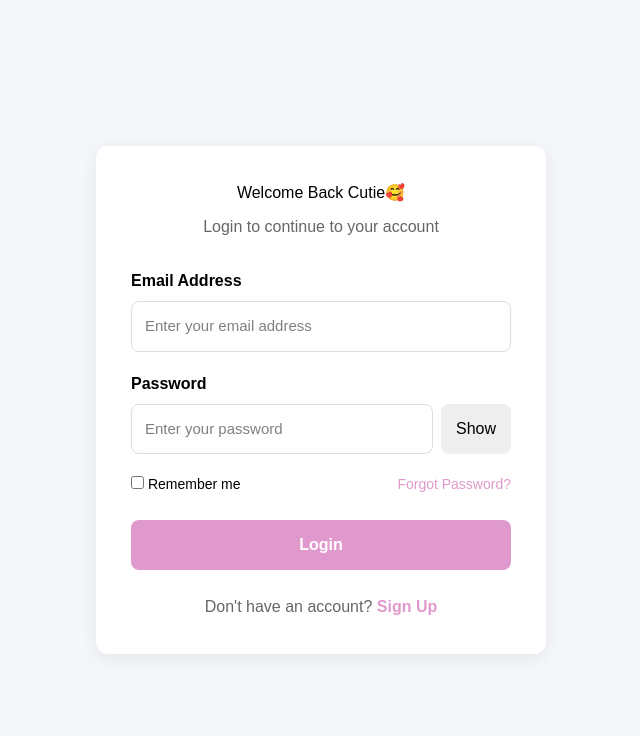
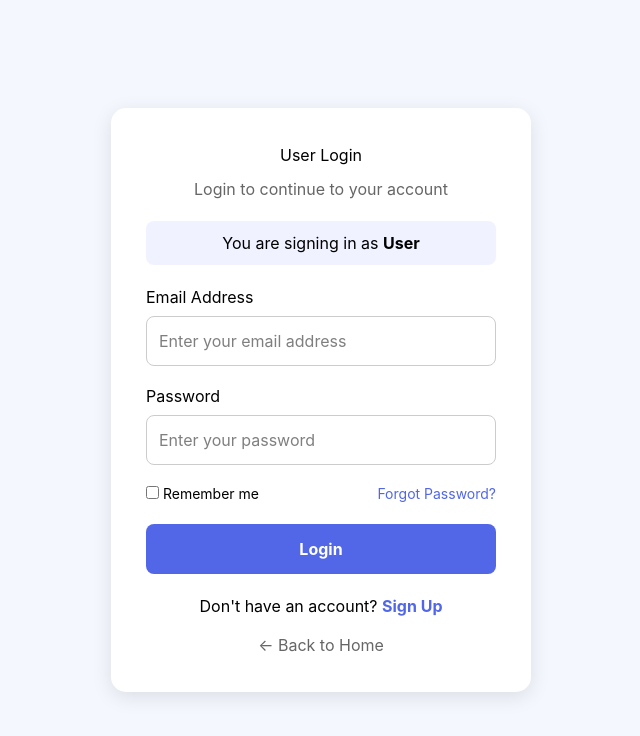
Before and after one commit to Sandradanny/Event-ticketing-platform-project-, a React (Vite) app in the folder eventhub-frontend/: page /login in a window 1280 px wide. Shown: the top 736 px of the page, without its empty margins (319-959 px from the left). Built offline with nearby package versions, Linux system fonts and the light colour scheme.

Commit message:
Add homepage components and project structure

```diff
--- a/eventhub-frontend/src/pages/Home.jsx
+++ b/eventhub-frontend/src/pages/Home.jsx
@@ -1,22 +1,101 @@
-import { Link } from 'react-router-dom'
-import Navbar from '../Navbar'
-import './Home.css'
+import { useNavigate } from "react-router-dom";
 
 export default function Home() {
+  const navigate = useNavigate();
+  <div>
+  <h3>Sign In</h3>
+
+  <button
+    onClick={() => navigate("/login?role=user")}
+  >
+    Sign in as User
+  </button>
+
+  <button
+    onClick={() => navigate("/login?role=admin")}
+  >
+    Sign in as Admin
+  </button>
+</div>
+
   return (
-    <>
-      <Navbar />
+    <div style={styles.hero}>
+      <div style={styles.overlay}></div>
 
-      <section className="hero">
-        <h1>Discover Amazing Events</h1>
-        <p>
-          Browse concerts, conferences, festivals and book tickets online.
+      <div style={styles.content}>
+        <h1 style={styles.title}>
+          Discover Events.
+          <br />
+          Create Memories.
+        </h1>
+
+        <p style={styles.subtitle}>
+          Find exciting events happening around you and get your tickets
+          with ease.
         </p>
 
-        <Link to="/events" className="hero-btn">
+        <button
+          style={styles.button}
+          onClick={() => navigate("/events")}
+        >
           Explore Events
-        </Link>
-      </section>
-    </>
-  )
+        </button>
+      </div>
+    </div>
+  );
 }
+
+const styles = {
+  hero: {
+    minHeight: "100vh",
+    backgroundImage:
+      "url('https://images.unsplash.com/photo-1501386761578-eac5c94b800a?auto=format&fit=crop&w=2000&q=80')",
+    backgroundSize: "cover",
+    backgroundPosition: "center",
+    position: "relative",
+    display: "flex",
+    alignItems: "center",
+    justifyContent: "center",
+    fontFamily: "Arial, sans-serif",
+  },
+
+  overlay: {
+    position: "absolute",
+    inset: 0,
+    background: "rgba(0, 0, 0, 0.55)",
+  },
+
+  content: {
+    position: "relative",
+    zIndex: 1,
+    color: "white",
+    textAlign: "center",
+    maxWidth: "750px",
+    padding: "30px",
+  },
+
+  title: {
+    fontSize: "58px",
+    lineHeight: "1.1",
+    marginBottom: "20px",
+    fontWeight: "700",
+  },
+
+  subtitle: {
+    fontSize: "20px",
+    lineHeight: "1.6",
+    marginBottom: "35px",
+    color: "#f1f1f1",
+  },
+
+  button: {
+    padding: "15px 35px",
+    fontSize: "17px",
+    fontWeight: "bold",
+    color: "white",
+    backgroundColor: "#e099cc",
+    border: "none",
+    borderRadius: "8px",
+    cursor: "pointer",
+  },
+};
--- a/eventhub-frontend/src/pages/Login.jsx
+++ b/eventhub-frontend/src/pages/Login.jsx
@@ -1,76 +1,136 @@
 import { useState } from "react";
-import { useNavigate, Link } from "react-router-dom";
+import { useNavigate, useSearchParams } from "react-router-dom";
 
 export default function Login() {
   const navigate = useNavigate();
+  const [searchParams] = useSearchParams();
 
-  const [showPassword, setShowPassword] = useState(false);
+  // Gets the role selected from the homepage
+  const role = searchParams.get("role") || "user";
+
   const [email, setEmail] = useState("");
   const [password, setPassword] = useState("");
+  const [loading, setLoading] = useState(false);
+  const [message, setMessage] = useState("");
 
-  const handleLogin = (e) => {
+  const handleLogin = async (e) => {
     e.preventDefault();
 
-    if (!email || !password) {
-      alert("Please enter your email and password.");
-      return;
+    setLoading(true);
+    setMessage("");
+
+    try {
+      const response = await fetch(
+        "https://tmanagerapi-1.onrender.com/api/User/login",
+        {
+          method: "POST",
+          headers: {
+            "Content-Type": "application/json",
+          },
+
+          // IMPORTANT:
+          // Only email and password are sent.
+          // We are NOT sending role.
+          body: JSON.stringify({
+            email: email,
+            password: password,
+          }),
+        }
+      );
+
+      const data = await response.json();
+
+      if (!response.ok) {
+        throw new Error(data.message || "Invalid email or password");
       }
 
-    // Temporary frontend login
-    alert("Login successful!");
+      console.log("Login successful:", data);
 
-    // Take the user back to the events page
+      // Save the response from the backend
+      localStorage.setItem("user", JSON.stringify(data));
+
+      // Save which login option was selected
+      localStorage.setItem("selectedRole", role);
+
+      setMessage("Login successful!");
+
+      // Send user to events page
+      setTimeout(() => {
         navigate("/events");
+      }, 700);
+
+    } catch (error) {
+      console.error("Login error:", error);
+
+      setMessage(
+        error.message || "Something went wrong. Please try again."
+      );
+    } finally {
+      setLoading(false);
+    }
   };
 
   return (
     <div style={styles.container}>
+
       <div style={styles.card}>
-        <h1 style={styles.title}>Welcome Back Cutie🥰</h1>
+
+        {/* TITLE */}
+        <h2 style={styles.title}>
+          {role === "admin" ? "Admin Login" : "User Login"}
+        </h2>
 
         <p style={styles.subtitle}>
-          Login to continue to your account
+          {role === "admin"
+            ? "Login to access your admin account"
+            : "Login to continue to your account"}
         </p>
 
+        {/* SELECTED ROLE */}
+        <div style={styles.roleBox}>
+          You are signing in as{" "}
+          <strong>
+            {role === "admin" ? "Admin" : "User"}
+          </strong>
+        </div>
+
         <form onSubmit={handleLogin}>
-          {/* Email */}
+
+          {/* EMAIL */}
           <div style={styles.field}>
-            <label style={styles.label}>Email Address</label>
+
+            <label>Email Address</label>
 
             <input
               type="email"
               placeholder="Enter your email address"
               value={email}
               onChange={(e) => setEmail(e.target.value)}
+              required
               style={styles.input}
             />
+
           </div>
 
-          {/* Password */}
+          {/* PASSWORD */}
           <div style={styles.field}>
-            <label style={styles.label}>Password</label>
 
-            <div style={styles.passwordContainer}>
+            <label>Password</label>
+
             <input
-                type={showPassword ? "text" : "password"}
+              type="password"
               placeholder="Enter your password"
               value={password}
               onChange={(e) => setPassword(e.target.value)}
-                style={styles.passwordInput}
+              required
+              style={styles.input}
             />
 
-              <button
-                type="button"
-                onClick={() => setShowPassword(!showPassword)}
-                style={styles.showButton}
-              >
-                {showPassword ? "Hide" : "Show"}
-              </button>
-            </div>
           </div>
 
-          {/* Remember me + Forgot password */}
+          {/* OPTIONS */}
           <div style={styles.options}>
+
             <label>
               <input type="checkbox" />
               {" "}Remember me
@@ -78,30 +138,62 @@ export default function Login() {
 
             <button
               type="button"
-              onClick={() => alert("Password reset coming soon.")}
-              style={styles.linkButton}
+              onClick={() =>
+                setMessage(
+                  "Password reset is not available yet."
+                )
+              }
+              style={styles.forgotButton}
             >
               Forgot Password?
             </button>
+
           </div>
 
-          {/* Login button */}
+          {/* LOGIN BUTTON */}
           <button
             type="submit"
+            disabled={loading}
             style={styles.loginButton}
           >
-            Login
+            {loading ? "Logging in..." : "Login"}
           </button>
+
         </form>
 
-        {/* Sign up */}
+        {/* MESSAGE */}
+        {message && (
+          <p style={styles.message}>
+            {message}
+          </p>
+        )}
+
+        {/* SIGN UP */}
         <p style={styles.signupText}>
+
           Don't have an account?{" "}
-          <Link to="/signup" style={styles.signupLink}>
+
+          <button
+            type="button"
+            onClick={() => navigate("/signup")}
+            style={styles.signupButton}
+          >
             Sign Up
-          </Link>
+          </button>
+
         </p>
+
+        {/* CHANGE LOGIN TYPE */}
+        <button
+          type="button"
+          onClick={() => navigate("/")}
+          style={styles.backButton}
+        >
+          ← Back to Home
+        </button>
+
       </div>
+
     </div>
   );
 }
@@ -109,21 +201,20 @@ export default function Login() {
 const styles = {
   container: {
     minHeight: "100vh",
-    background: "#f5f7fb",
     display: "flex",
     justifyContent: "center",
     alignItems: "center",
-    padding: "30px",
-    fontFamily: "Arial, sans-serif",
+    backgroundColor: "#f5f7ff",
+    padding: "20px",
   },
 
   card: {
     width: "100%",
-    maxWidth: "450px",
-    background: "white",
+    maxWidth: "420px",
+    backgroundColor: "white",
     padding: "35px",
-    borderRadius: "12px",
-    boxShadow: "0 4px 20px rgba(0,0,0,0.08)",
+    borderRadius: "15px",
+    boxShadow: "0 5px 20px rgba(0, 0, 0, 0.1)",
   },
 
   title: {
@@ -134,70 +225,49 @@ const styles = {
   subtitle: {
     textAlign: "center",
     color: "#666",
-    marginBottom: "30px",
+    marginBottom: "20px",
+  },
+
+  roleBox: {
+    textAlign: "center",
+    backgroundColor: "#f0f2ff",
+    padding: "10px",
+    borderRadius: "8px",
+    marginBottom: "20px",
   },
 
   field: {
-    marginBottom: "20px",
-  },
-
-  label: {
-    display: "block",
-    marginBottom: "8px",
-    fontWeight: "600",
+    marginBottom: "18px",
   },
 
   input: {
     width: "100%",
-    padding: "13px",
-    border: "1px solid #ddd",
+    padding: "12px",
+    marginTop: "7px",
+    border: "1px solid #ccc",
     borderRadius: "8px",
-    fontSize: "15px",
     boxSizing: "border-box",
-  },
-
-  passwordContainer: {
-    display: "flex",
-    gap: "8px",
-  },
-
-  passwordInput: {
-    flex: 1,
-    padding: "13px",
-    border: "1px solid #ddd",
-    borderRadius: "8px",
-    fontSize: "15px",
-    minWidth: 0,
-  },
-
-  showButton: {
-    padding: "0 15px",
-    border: "none",
-    borderRadius: "8px",
-    background: "#eee",
-    cursor: "pointer",
   },
 
   options: {
     display: "flex",
     justifyContent: "space-between",
     alignItems: "center",
-    marginBottom: "25px",
+    marginBottom: "20px",
     fontSize: "14px",
   },
 
-  linkButton: {
+  forgotButton: {
+    border: "none",
     background: "none",
-    border: "none",
-    color: "#e099cc",
+    color: "#5267e8",
     cursor: "pointer",
-    fontSize: "14px",
   },
 
   loginButton: {
     width: "100%",
     padding: "13px",
-    backgroundColor: "#e099cc",
+    backgroundColor: "#5267e8",
     color: "white",
     border: "none",
     borderRadius: "8px",
@@ -206,15 +276,30 @@ const styles = {
     fontWeight: "bold",
   },
 
+  message: {
+    textAlign: "center",
+    marginTop: "15px",
+  },
+
   signupText: {
     textAlign: "center",
-    marginTop: "25px",
-    color: "#666",
+    marginTop: "20px",
   },
 
-  signupLink: {
-    color: "#e099cc",
+  signupButton: {
+    border: "none",
+    background: "none",
+    color: "#5267e8",
+    cursor: "pointer",
     fontWeight: "bold",
-    textDecoration: "none",
+  },
+
+  backButton: {
+    display: "block",
+    margin: "15px auto 0",
+    border: "none",
+    background: "none",
+    color: "#666",
+    cursor: "pointer",
   },
 };
```
Also changed, not shown: eventhub-frontend/src/App.jsx (+23 -4 lines). Lines whose indentation alone changed are shown as unchanged.
